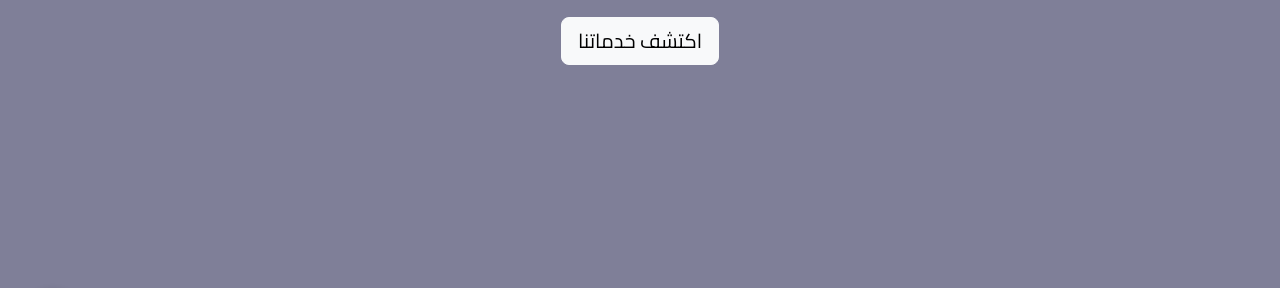
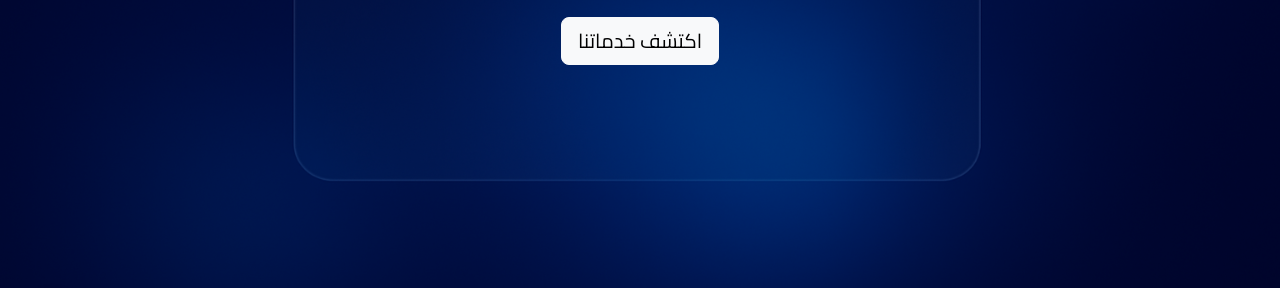
Before and after one commit to MesterTech/MesterTech, a plain HTML site: page index.html in a window 1280 px wide. Shown: the part 431-719 px from the top of the page. Drawn offline with nearby package versions, Linux system fonts and the light colour scheme; the site is published under a folder, as on GitHub Pages, so addresses that start at the root find nothing.

Commit message:
Update style.css

```diff
--- a/style.css
+++ b/style.css
@@ -87,7 +87,7 @@
 
 
   .sec-mine {
-      background: url("/backr.png") center center / cover no-repeat;
+      background: url("backr.png") center center / cover no-repeat;
       min-height: 100vh;
       display: flex;
       justify-content: center;
@@ -274,4 +274,5 @@
       /* لإزالة الخط عند التركيز */
       box-shadow: none !important;
       /* لإزالة الظل */
+
   }
```
